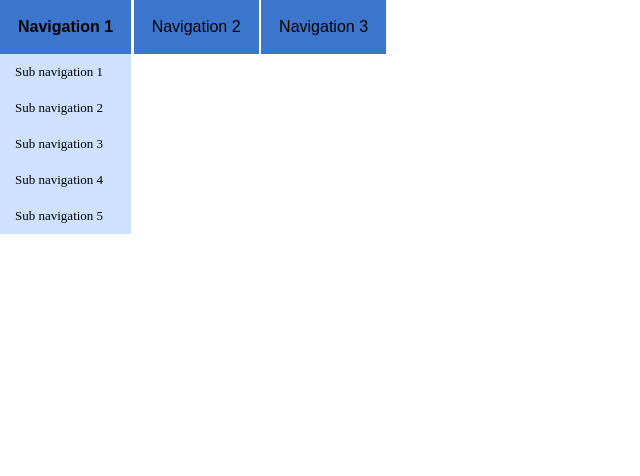
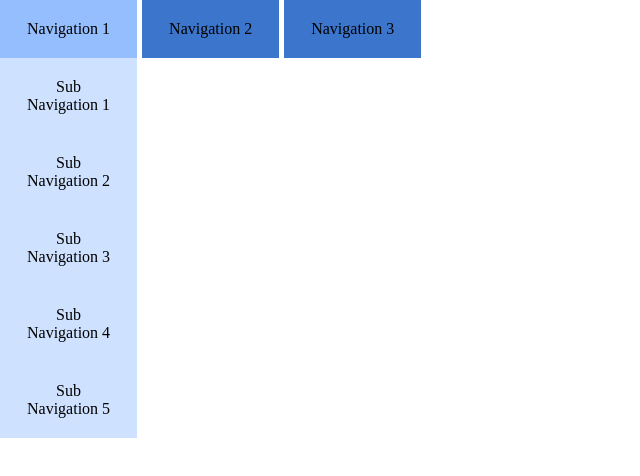
Before and after one commit to devwulff/Bewerbungsaufgabe, a plain HTML site: page index.html in a window 1280 px wide. Shown: the whole page, without its empty margins (0-640 px from the left). Drawn offline with Linux system fonts and the light colour scheme.

Commit message:
added styles

```diff
--- /dev/null
+++ b/assets/js/script.js
@@ -0,0 +1,108 @@
+let menuItems = document.querySelectorAll(".has-submenu");
+Array.prototype.forEach.call(menuItems, function (el, i) {
+  el.addEventListener("mouseover", function (event) {
+    this.className = "has-submenu open";
+    clearTimeout(timer);
+  });
+  el.addEventListener("mouseout", function (event) {
+    timer = setTimeout(function (event) {
+      document.querySelector(".has-submenu.open").className = "has-submenu";
+    }, 700);
+  });
+});
+
+let menuItems2 = document.querySelectorAll(".has-submenu");
+Array.prototype.forEach.call(menuItems, function (el, i) {
+  el.querySelector("a").addEventListener("click", function (event) {
+    console.log("function click");
+    if (this.parentNode.className == "has-submenu") {
+      console.log("zeile 19");
+      this.parentNode.className = "has-submenu open";
+      this.setAttribute("aria-expanded", "true");
+    } else {
+      this.parentNode.className = "has-submenu";
+      this.setAttribute("aria-expanded", "false");
+    }
+    event.preventDefault();
+    return false;
+  });
+});
+
+// let menuItems = document.querySelectorAll("li.has-submenu");
+// Array.prototype.forEach.call(menuItems, function (el, i) {
+//   var activatingA = el.querySelector("a");
+//   var btn =
+//     '<button><span><span class="visuallyhidden">show submenu for “' +
+//     activatingA.text +
+//     "”</span></span></button>";
+//   activatingA.insertAdjacentHTML("afterend", btn);
+
+//   el.querySelector("button").addEventListener("click", function (event) {
+//     if (this.parentNode.className == "has-submenu") {
+//       this.parentNode.className = "has-submenu open";
+//       this.parentNode.querySelector("a").setAttribute("aria-expanded", "true");
+//       this.parentNode
+//         .querySelector("button")
+//         .setAttribute("aria-expanded", "true");
+//     } else {
+//       this.parentNode.className = "has-submenu";
+//       this.parentNode.querySelector("a").setAttribute("aria-expanded", "false");
+//       this.parentNode
+//         .querySelector("button")
+//         .setAttribute("aria-expanded", "false");
+//     }
+//     event.preventDefault();
+//   });
+// });
+
+// const dropDown = document.querySelectorAll(".dropdown");
+// const dropBtns = document.querySelectorAll(".dropbtn");
+
+// let leaveMenuTimeout;
+// const showMenu = (element) => {
+//   clearTimeout(leaveMenuTimeout);
+//   element.querySelector(".dropdown-content").style.display = "block";
+// };
+
+// const hideMenu = (element) => {
+//   leaveMenuTimeout = setTimeout(() => {
+//     element.querySelector(".dropdown-content").style.display = "none";
+//   }, 750);
+// };
+
+// dropDown.forEach((element) =>
+//   element.addEventListener("mouseenter", () => showMenu(element))
+// );
+
+// dropDown.forEach((element) =>
+//   element.addEventListener("click", () => showMenu(element))
+// );
+
+// dropDown.forEach((element) =>
+//   element.addEventListener("mouseleave", () => hideMenu(element))
+// );
+
+// dropBtns.forEach((element) =>
+//   element.addEventListener("focus", () => {
+//     element.parentElement.querySelector(".dropdown-content").style.display =
+//       "block";
+//   })
+// );
+
+// dropBtns.forEach((element) =>
+//   element.addEventListener("blur", () => {
+//     if (!element.closest(".dropdown")) {
+//       element.parentElement.querySelector(".dropdown-content").style.display =
+//         "none";
+//     }
+//   })
+// );
+
+// document.body.addEventListener("keydown", (event) => {
+//   console.log(event);
+//   if (event.key === " ") {
+//     console.log("hallo ich hab space geklickt");
+//   }
+//   if (event.key === "ArrowDown") {
+//   }
+// });
--- /dev/null
+++ b/assets/scss/main.scss
@@ -0,0 +1,74 @@
+* {
+  margin: 0;
+  padding: 0;
+  box-sizing: border-box;
+}
+
+html {
+  font-size: 62.5%;
+}
+
+nav {
+  ul {
+    display: flex;
+    align-items: flex-start;
+    gap: 5px;
+
+    li {
+      position: relative;
+      font-size: 1.6rem;
+      background-color: #3c76cc;
+      padding: 20px 27px;
+      list-style: none;
+
+      a {
+        text-decoration: none;
+        color: black;
+      }
+      div {
+        display: none;
+        position: absolute;
+        background-color: #cee2ff;
+        text-align: center;
+        width: 100%;
+        margin: 20px 0 0 -27px;
+        z-index: 1;
+
+        a {
+          padding: 20px 25px;
+        }
+      }
+
+      a:hover {
+        font-weight: 700;
+        background-color: #94befd;
+        transition: 0.7s ease-in-out;
+      }
+    }
+  }
+}
+
+.open {
+  div {
+    display: block;
+    a {
+      display: block;
+      background-color: #cee2ff;
+    }
+  }
+}
+
+.has-submenu:hover,
+.no-submenu:hover {
+  background-color: #94befd;
+}
+
+@media only screen and (max-width: 768px) {
+  nav {
+    ul {
+      display: flex;
+      // align-items: flex-start;
+      flex-direction: column;
+    }
+  }
+}
--- a/index.html
+++ b/index.html
@@ -8,29 +8,35 @@
     <title>Bewerbungsaufgabe i-D</title>
   </head>
   <body>
-    <nav class="nav-menu">
-      <div class="dropdown">
-        <button class="dropbtn">Navigation 1</button>
-        <div class="dropdown-content">
-          <a href="#">Sub navigation 1</a>
-          <a href="#">Sub navigation 2</a>
-          <a href="#">Sub navigation 3</a>
-          <a href="#">Sub navigation 4</a>
-          <a href="#">Sub navigation 5</a>
-        </div>
-      </div>
-      <div class="dropdown">
-        <button class="dropbtn">Navigation 2</button>
-        <div class="dropdown-content">
-          <a href="#">Sub navigation 1</a>
-          <a href="#">Sub navigation 2</a>
-          <a href="#">Sub navigation 3</a>
-          <a href="#">Sub navigation 4</a>
-          <a href="#">Sub navigation 5</a>
-        </div>
-      </div>
-      <button class="dropbtn">Navigation 3</button>
+    <nav aria-label="Main Navigation">
+      <ul>
+        <li class="has-submenu">
+          <a href="#" aria-haspopup="true" aria-expanded="false">
+            Navigation 1
+          </a>
+          <div>
+            <a href="#">Sub Navigation 1</a>
+            <a href="#">Sub Navigation 2</a>
+            <a href="#">Sub Navigation 3</a>
+            <a href="#">Sub Navigation 4</a>
+            <a href="#">Sub Navigation 5</a>
+          </div>
+        </li>
+        <li class="has-submenu">
+          <a href="#" aria-haspopup="true" aria-expanded="false">
+            Navigation 2
+          </a>
+          <div>
+            <a href="#">Sub Navigation 1</a>
+            <a href="#">Sub Navigation 2</a>
+            <a href="#">Sub Navigation 3</a>
+            <a href="#">Sub Navigation 4</a>
+            <a href="#">Sub Navigation 5</a>
+          </div>
+        </li>
+        <li class="no-submenu"><a href="#">Navigation 3</a></li>
+      </ul>
     </nav>
-    <script src="js/script.js"></script>
+    <script src="assets/js/script.js"></script>
   </body>
 </html>
```
Also changed, not shown: assets/css/style.css, 1 other file.
